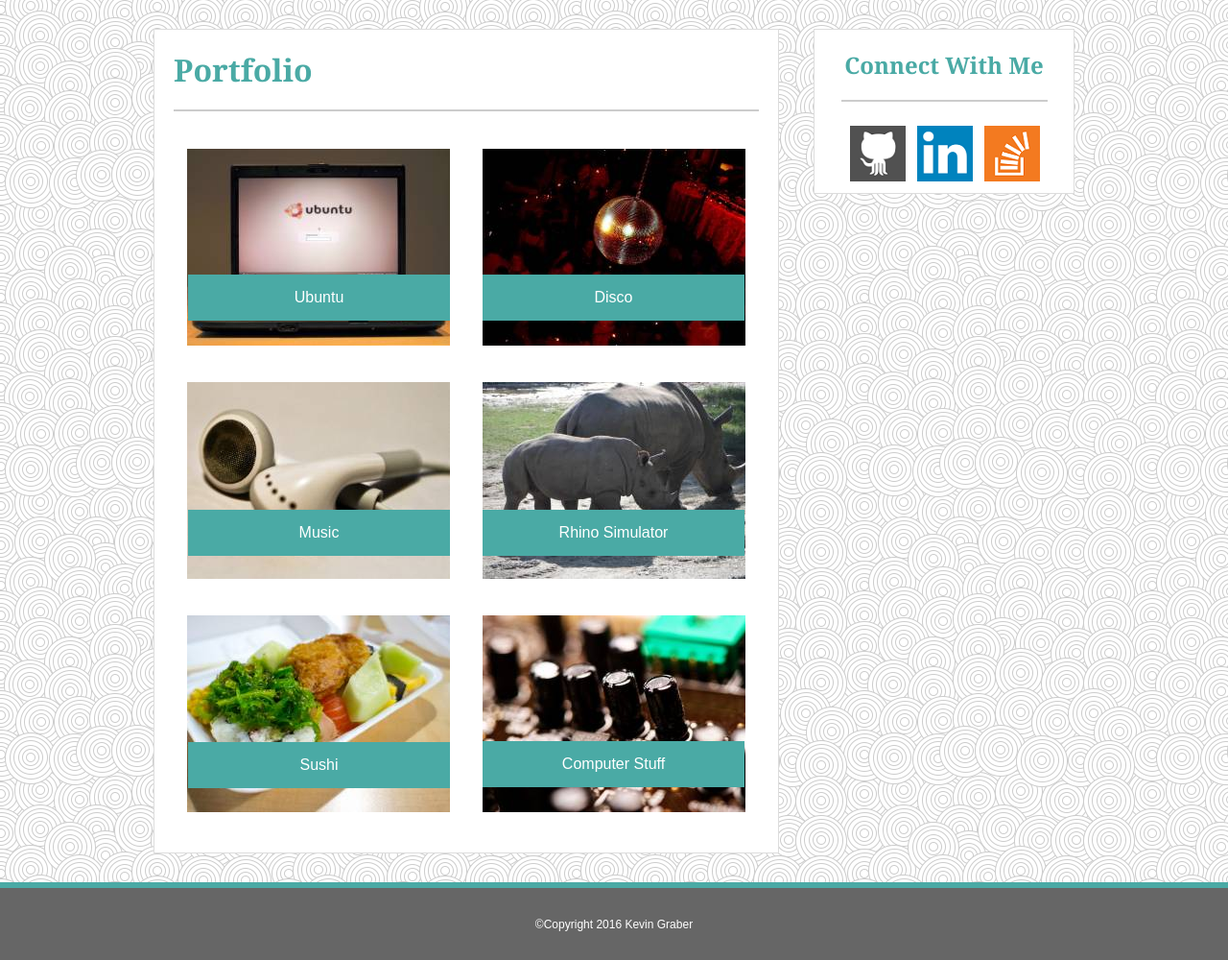
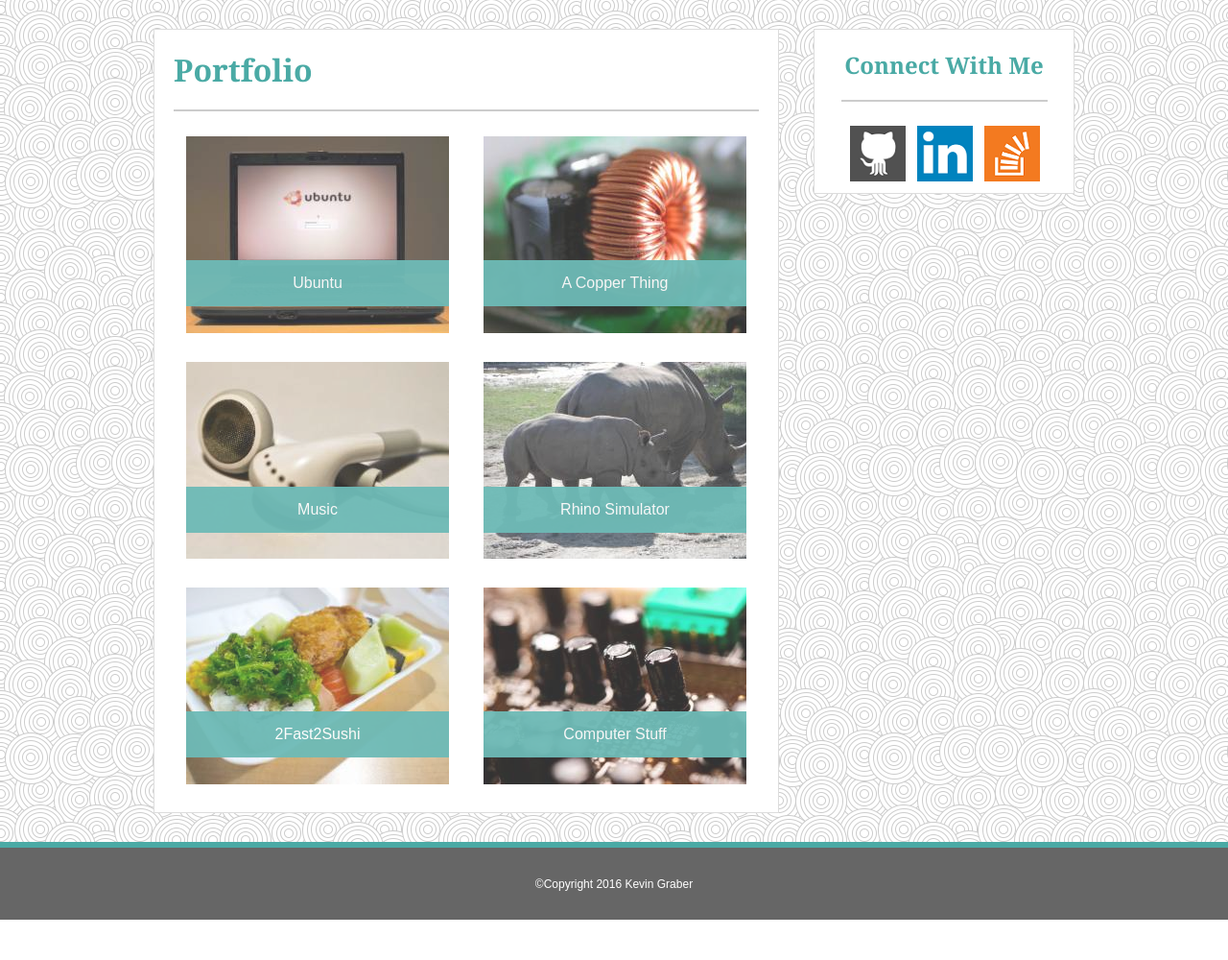
Before and after one commit to kevingraber/Homework-Assignment-1, a PHP site: page /portfolio.html in a window 1280 px wide. Shown: the part 78-1078 px from the top of the page at 96% size. After the commit the page ends 1036 px from the top, so only its background shows below. Run offline with PHP 8.4, Linux system fonts and the light colour scheme.

Commit message:
Finishing Touches

```diff
--- a/assets/css/style.css
+++ b/assets/css/style.css
@@ -168,97 +168,92 @@ textarea {
 	height:150px;
 }
 
-table {
-	margin-top:20px;
-	margin-bottom:20px;
-	margin-left:auto;
-	margin-right:auto;
-}
-
-table img {
-	padding:15px;
-}
-
 .scale:hover {
 	transform: scale(1.05,1.05);
 }
 
 .imageText {
-	width:273px;
+	width:274px;
 	background-color:#4aaaa5;
 	text-align:center;
 	position: absolute;
-	left:35px;
-	top:255px;
+	left:33px;
+	top:240px;
 	font-family: 'Arial', 'Helvetica Neue', Helvetica, sans-serif;
 	padding-top:15px;
 	padding-bottom:15px;
 	color:white;
+	opacity: .95;
 }
 
 .imageText2 {
-	width:273px;
+	width:274px;
 	background-color:#4aaaa5;
 	text-align:center;
 	position: absolute;
-	left:342px;
-	top:255px;
+	left:343px;
+	top:240px;
 	font-family: 'Arial', 'Helvetica Neue', Helvetica, sans-serif;
 	padding-top:15px;
 	padding-bottom:15px;
 	color:white;
+	opacity: .95;
 }
 
 .imageText3 {
-	width:273px;
+	width:274px;
 	background-color:#4aaaa5;
 	text-align:center;
 	position: absolute;
-	left:342px;
-	top:500px;
+	left:33px;
+	top:476px;
 	font-family: 'Arial', 'Helvetica Neue', Helvetica, sans-serif;
 	padding-top:15px;
 	padding-bottom:15px;
 	color:white;
+	opacity: .95;
 }
 
 .imageText4 {
-	width:273px;
+	width:274px;
 	background-color:#4aaaa5;
 	text-align:center;
 	position: absolute;
-	left:35px;
-	top:500px;
+	left:343px;
+	top:476px;
 	font-family: 'Arial', 'Helvetica Neue', Helvetica, sans-serif;
 	padding-top:15px;
 	padding-bottom:15px;
 	color:white;
+	opacity: .95;
 }
 
 .imageText5 {
-	width:273px;
+	width:274px;
 	background-color:#4aaaa5;
 	text-align:center;
 	position: absolute;
-	left:35px;
-	top:742px;
+	left:33px;
+	top:710px;
 	font-family: 'Arial', 'Helvetica Neue', Helvetica, sans-serif;
 	padding-top:15px;
 	padding-bottom:15px;
 	color:white;
+	opacity: .95;
 }
 
 .imageText6 {
-	width:273px;
+	width:274px;
 	background-color:#4aaaa5;
 	text-align:center;
 	position: absolute;
-	left:342px;
-	top:741px;
+	left:343px;
+	top:710px;
 	font-family: 'Arial', 'Helvetica Neue', Helvetica, sans-serif;
 	padding-top:15px;
 	padding-bottom:15px;
 	color:white;
+	opacity: .95;
 }
 
 #submitButton {
@@ -272,6 +267,38 @@ table img {
 	cursor:pointer;
 }
 
-#submitButton:active {
+#submitButton:hover {
 	background-color:#1C403E;
 }
+
+.left {
+	float:left;
+	margin-left: 33px;
+	margin-bottom: 13px;
+	margin-top:13px;
+	opacity: .8
+}
+
+.right {
+	float:right;
+	margin-right: 33px;
+	margin-bottom: 13px;
+	margin-top:13px;
+	opacity: .8
+}
+
+.left:hover {
+	opacity:1;
+}
+
+.right:hover {
+	opacity:1;
+}
+
+.top {
+	margin-top:25px;
+}
+
+.bottom {
+	margin-bottom:25px;
+}
--- a/portfolio.html
+++ b/portfolio.html
@@ -24,20 +24,26 @@
 			<div id="mainContent">
 					<h1>Portfolio</h1>
 					<hr>
-					<table>
-						<tr>
-							<td><a href="#"><div class="imageText">Ubuntu</div><img src="assets/images/pic1.jpg" alt="ubuntu os"></a></td>
-							<td><a href="#"><div class="imageText2">Disco</div><img src="assets/images/pic2.jpg" alt="disco ball"></a></td>
-						</tr>
-						<tr>
-							<td><a href="#"><div class="imageText3">Rhino Simulator</div><img src="assets/images/pic3.jpg" alt="rhino"></a></td>
-							<td><a href="#"><div class="imageText4">Music</div><img src="assets/images/pic4.jpg" alt="headphones"></a></td>
-						</tr>
-						<tr>
-							<td><a href="#"><div class="imageText5">Sushi</div><img src="assets/images/pic5.jpg" alt="sushi"></a></td>
-							<td><a href="#"><div class="imageText6">Computer Stuff</div><img src="assets/images/pic6.jpg" alt="computer parts"></a></td>
-						</tr>
-					</table>
+
+					<div class="left top">
+							<a href="#"><div class="imageText">Ubuntu</div><img src="assets/images/pic1.jpg" alt="ubuntu os"></a>
+					</div>
+					<div class="right top">
+							<a href="#"><div class="imageText2">A Copper Thing</div><img src="assets/images/pic2.jpg" alt="computer components"></a>
+					</div>
+					<div class="left">
+							<a href="#"><div class="imageText3">Music</div><img src="assets/images/pic3.jpg" alt="headphones"></a>
+					</div>
+					<div class="right">
+							<a href="#"><div class="imageText4">Rhino Simulator</div><img src="assets/images/pic4.jpg" alt="headphones"></a>
+					</div>
+					<div class="left bottom">
+							<a href="#"><div class="imageText5">2Fast2Sushi</div><img src="assets/images/pic5.jpg" alt="sushi"></a>
+					</div>
+					<div class="right bottom">
+							<a href="#"><div class="imageText6">Computer Stuff</div><img src="assets/images/pic6.jpg" alt="computer parts"></a>
+					</div>
+
 			</div>
 			<div id="sideBar">
 					<h2>Connect With Me</h2>
```
Also changed, not shown: assets/images/pic2.jpg.
